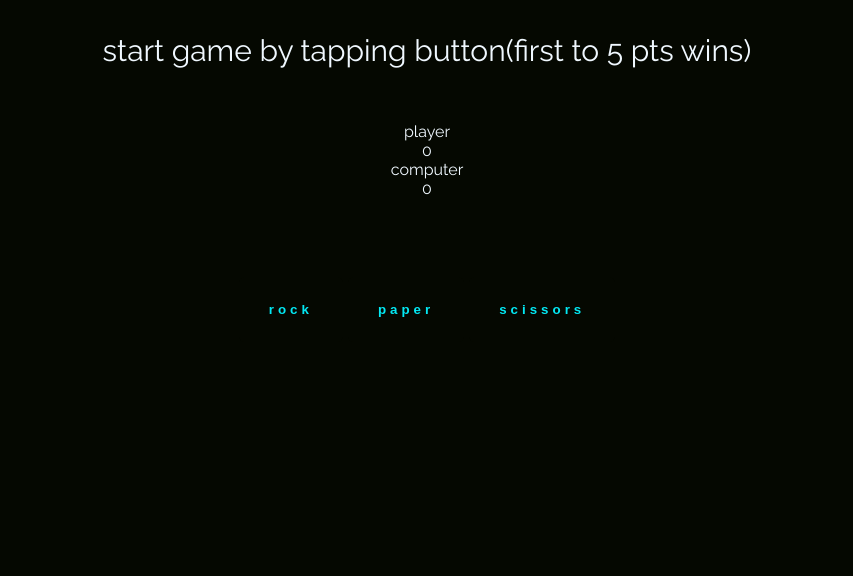
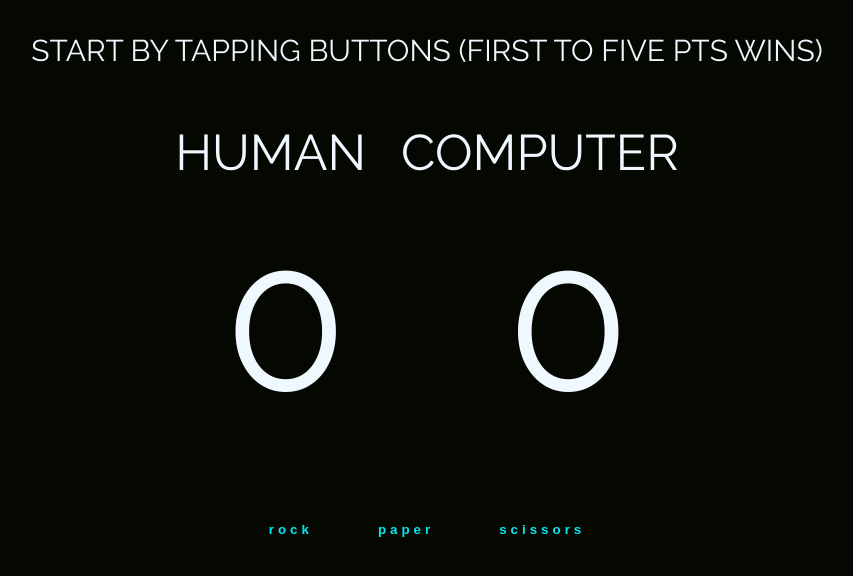
Before and after one commit to Strawwberii/Rock-Paper-Scissors-JS, a plain HTML site: page index.html in a window 1280 px wide. Shown: the whole page, without its empty margins (213-1066 px from the left). Drawn offline with Linux system fonts and the light colour scheme.

Commit message:
complete project via vanilla method

```diff
--- a/index.html
+++ b/index.html
@@ -5,19 +5,24 @@
     <meta name="viewport" content="width=device-width, initial-scale=1.0">
     <title>Rock Paper Scissors</title>
     <script src="script.js" defer></script>
-    <link rel="stylesheet" href="css/style.css">
+    <link rel="stylesheet" href="/css/style.css">
 </head>
 <body>
     <!--scoreboard div-->
     <div id="scoreBoard">
-        <div id="roundResult">start game by tapping button(first to 5 pts wins)</div>
-        <br>
-        <div>player</div>
-        <div id="playerScore">0</div>
-        <div>computer</div>
-        <div id="computerScore">0</div>
-        <br>
-        <div id="resetGame"></div>
+        <div id="roundResult">START BY TAPPING BUTTONS (FIRST TO FIVE PTS WINS) </div>
+
+        <div id="contestants">
+            <div>HUMAN</div>
+            <div>COMPUTER</div>
+        </div>
+
+        <div id="score">
+
+            <div id="playerScore">0</div>
+            <div id="computerScore">0</div>
+        </div>
+
     </div>
     <!--buttons div-->
     <div id="buttons">
@@ -25,7 +30,7 @@
         <button class="btn" id="paperbtn">paper</button>
         <button class="btn" id="scissorsbtn">scissors</button>
     </div>
-
+    <div id="resetGame"></div>
 
 </body>
 </html>
```
